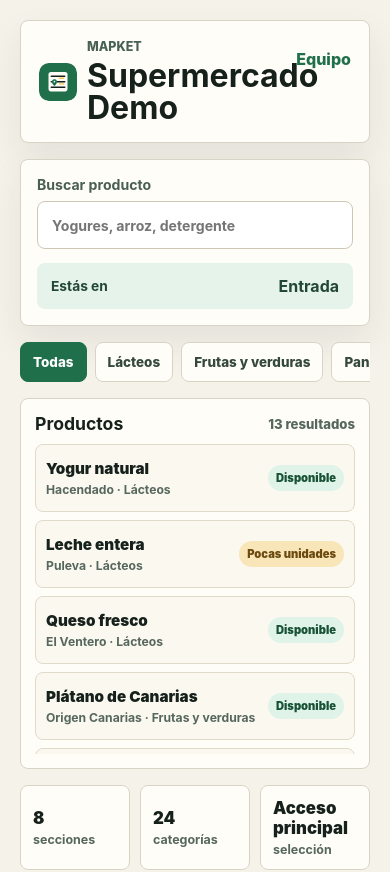
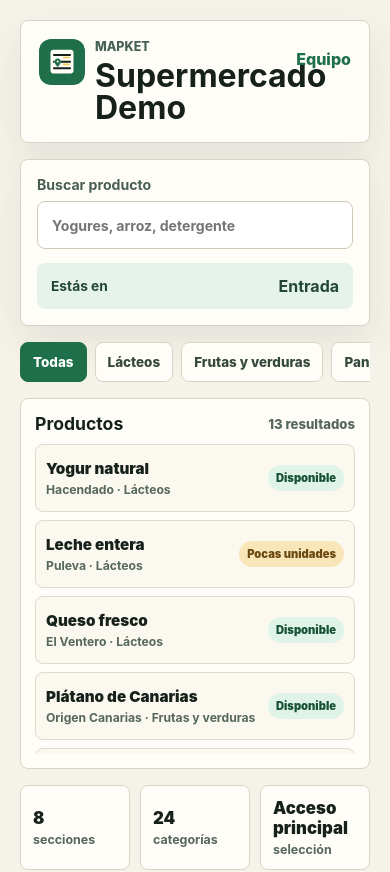
Before and after one commit to CarlosMirandaHuerta/Mapket-TFG-DAW, a Vue app: page /s/1 in a window 390 px wide. Shown: the top 872 px of the page. Built offline with nearby package versions, Linux system fonts and the light colour scheme; no server answers; the database is empty.

Commit message:
Ajusta posición del logo en la cabecera

```diff
--- a/src/views/ClienteMapaView.vue
+++ b/src/views/ClienteMapaView.vue
@@ -201,15 +201,15 @@ const seleccionarCategoria = (categoria) => {
 .marca-tienda {
   display: flex;
   min-width: 0;
-  align-items: center;
+  align-items: flex-start;
   gap: 12px;
 }
 
 .icono-mapket {
   flex: 0 0 auto;
-  width: 42px;
-  height: 42px;
-  border-radius: 12px;
+  width: 50px;
+  height: 50px;
+  border-radius: 14px;
 }
 
 .marca-tienda h1 {
@@ -226,9 +226,9 @@ const seleccionarCategoria = (categoria) => {
   }
 
   .icono-mapket {
-    width: 38px;
-    height: 38px;
-    border-radius: 10px;
+    width: 46px;
+    height: 46px;
+    border-radius: 12px;
   }
 }
 </style>
```
